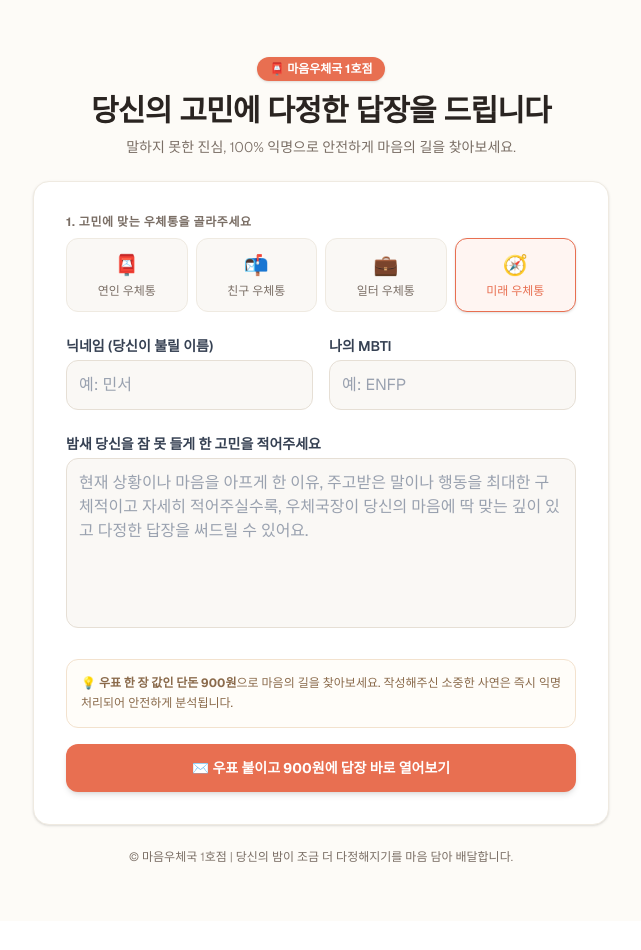
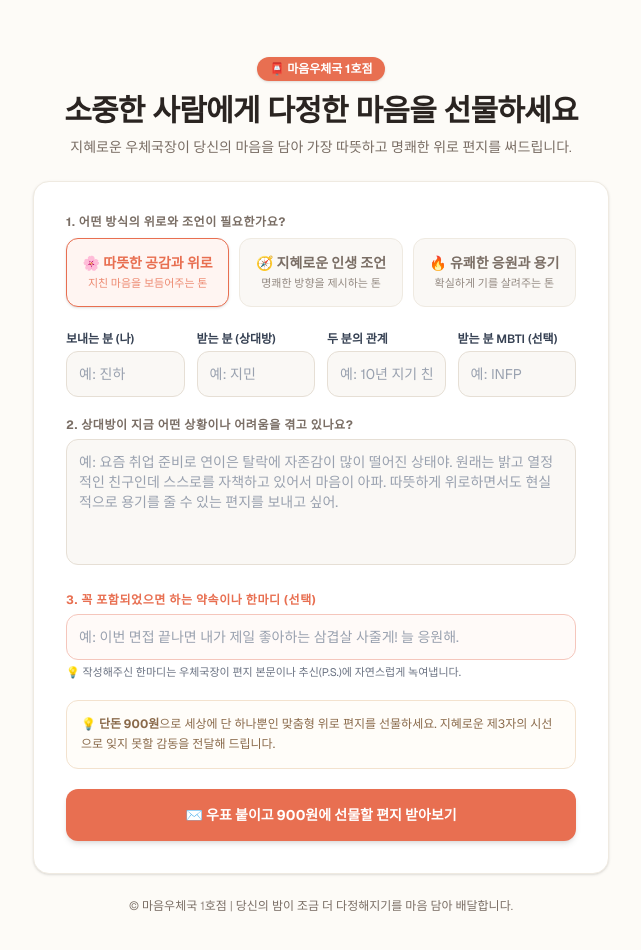
Before and after one commit to fisrt-nod/mind-post, a Next.js app: page / in a window 1280 px wide. Shown: the top 950 px of the page, without its empty margins (319-960 px from the left). Before the commit the page ends 921 px from the top, so only its background shows below. Built offline with nearby package versions, Linux system fonts and the light colour scheme.

Commit message:
선물용 마음우체국 UI 전체 리뉴얼

```diff
--- a/app/page.tsx
+++ b/app/page.tsx
@@ -1,19 +1,23 @@
 'use client';
 
 import React, { useState, useEffect } from 'react';
-import type { BoxType } from '@/lib/letter/types';
 
+type AdviceTone = 'empathy' | 'mentor' | 'cheerup';
 type Step = 'form' | 'loading' | 'letter';
 
 export default function Home() {
-  const [selectedBox, setSelectedBox] = useState<BoxType>('future');
+  const [selectedTone, setSelectedTone] = useState<AdviceTone>('empathy');
   const [step, setStep] = useState<Step>('form');
 
-  const [nickname, setNickname] = useState('');
-  const [mbti, setMbti] = useState('');
-  const [partnerMbti, setPartnerMbti] = useState('');
+  // 선물용 마음우체국 입력 상태
+  const [senderName, setSenderName] = useState('');
+  const [receiverName, setReceiverName] = useState('');
+  const [relationship, setRelationship] = useState('');
+  const [receiverMbti, setReceiverMbti] = useState('');
   const [story, setStory] = useState('');
+  const [mustInclude, setMustInclude] = useState('');
 
+  // 답장 및 UI 상태
   const [letterText, setLetterText] = useState('');
   const [displayText, setDisplayText] = useState('');
   const [isTypingComplete, setIsTypingComplete] = useState(false);
@@ -22,7 +26,12 @@ export default function Home() {
 
   const handleSubmit = async (e: React.FormEvent) => {
     e.preventDefault();
-    if (!story.trim()) return alert('고민 내용을 적어주세요!');
+    if (!senderName.trim() || !receiverName.trim()) {
+      return alert('보내는 사람과 받는 사람의 이름을 적어주세요!');
+    }
+    if (!story.trim()) {
+      return alert('상대방이 겪고 있는 상황과 마음을 적어주세요!');
+    }
     if (isSubmitting) return;
 
     setIsSubmitting(true);
@@ -36,11 +45,13 @@ export default function Home() {
         method: 'POST',
         headers: { 'Content-Type': 'application/json' },
         body: JSON.stringify({
-          nickname: nickname.trim(),
-          mbti: mbti.trim(),
-          partnerMbti: partnerMbti.trim(),
-          boxType: selectedBox,
+          tone: selectedTone,
+          senderName: senderName.trim(),
+          receiverName: receiverName.trim(),
+          relationship: relationship.trim(),
+          receiverMbti: receiverMbti.trim(),
           story: story.trim(),
+          mustInclude: mustInclude.trim(),
         }),
       });
 
@@ -51,9 +62,7 @@ export default function Home() {
         data = (await response.json()) as { letter?: string; error?: string };
       } else {
         const text = await response.text();
-        throw new Error(
-          text || `서버 오류가 발생했습니다. (${response.status})`,
-        );
+        throw new Error(text || `서버 오류가 발생했습니다. (${response.status})`);
       }
 
       if (!response.ok) {
@@ -68,9 +77,7 @@ export default function Home() {
       setStep('letter');
     } catch (error) {
       const message =
-        error instanceof Error
-          ? error.message
-          : '답장 생성 중 오류가 발생했습니다.';
+        error instanceof Error ? error.message : '답장 생성 중 오류가 발생했습니다.';
       setErrorMessage(message);
       setStep('form');
     } finally {
@@ -78,7 +85,7 @@ export default function Home() {
     }
   };
 
-  // ★ 1. 타이핑 속도 10배 개선: 10ms마다 3글자씩 시원하고 빠르게 출력
+  // 타이핑 효과 (10ms마다 3글자씩 빠르게 출력)
   useEffect(() => {
     if (step !== 'letter' || !letterText) return;
 
@@ -100,7 +107,6 @@ export default function Home() {
     return () => clearInterval(timer);
   }, [step, letterText]);
 
-  // ★ 2. 텍스트 복사 기능
   const handleCopyText = async () => {
     try {
       await navigator.clipboard.writeText(letterText);
@@ -110,16 +116,15 @@ export default function Home() {
     }
   };
 
-  // ★ 3. 웹 공유 기능 (모바일/지원 브라우저에선 네이티브 공유창, 비지원 시 복사)
   const handleShare = async () => {
     if (navigator.share) {
       try {
         await navigator.share({
-          title: '마음우체국 1호점에서 온 답장 📮',
+          title: `${receiverName}님을 위해 마음우체국에서 온 답장 📮`,
           text: letterText,
         });
       } catch {
-        // 사용자가 공유 창을 취소한 경우 조용히 넘김
+        // 공유 취소 시 무시
       }
     } else {
       handleCopyText();
@@ -133,39 +138,39 @@ export default function Home() {
           📮 마음우체국 1호점
         </div>
         <h1 className="text-2xl sm:text-3xl font-serif font-bold text-[#2A2421] tracking-tight">
-          당신의 고민에 다정한 답장을 드립니다
+          소중한 사람에게 다정한 마음을 선물하세요
         </h1>
         <p className="text-sm text-[#7A6E65] mt-2 font-light">
-          말하지 못한 진심, 100% 익명으로 안전하게 마음의 길을 찾아보세요.
+          지혜로운 우체국장이 당신의 마음을 담아 가장 따뜻하고 명쾌한 위로 편지를 써드립니다.
         </p>
       </header>
 
       {step === 'form' && (
         <div className="w-full max-w-xl bg-white border border-[#EFEAE1] rounded-2xl p-6 sm:p-8 shadow-sm">
+          {/* 1. 조언 톤앤매너 선택 */}
           <label className="block text-xs font-bold text-[#7A6E65] mb-2 uppercase tracking-wider">
-            1. 고민에 맞는 우체통을 골라주세요
+            1. 어떤 방식의 위로와 조언이 필요한가요?
           </label>
-          <div className="grid grid-cols-2 sm:grid-cols-4 gap-2 mb-6">
+          <div className="grid grid-cols-1 sm:grid-cols-3 gap-2.5 mb-6">
             {(
               [
-                { id: 'lover', label: '연인 우체통', icon: '📮' },
-                { id: 'friend', label: '친구 우체통', icon: '📬' },
-                { id: 'work', label: '일터 우체통', icon: '💼' },
-                { id: 'future', label: '미래 우체통', icon: '🧭' },
+                { id: 'empathy', label: '🌸 따뜻한 공감과 위로', desc: '지친 마음을 보듬어주는 톤' },
+                { id: 'mentor', label: '🧭 지혜로운 인생 조언', desc: '명쾌한 방향을 제시하는 톤' },
+                { id: 'cheerup', label: '🔥 유쾌한 응원과 용기', desc: '확실하게 기를 살려주는 톤' },
               ] as const
-            ).map((box) => (
+            ).map((tone) => (
               <button
-                key={box.id}
+                key={tone.id}
                 type="button"
-                onClick={() => setSelectedBox(box.id)}
-                className={`flex flex-col items-center justify-center p-3 rounded-xl border text-xs font-medium transition-all ${
-                  selectedBox === box.id
+                onClick={() => setSelectedTone(tone.id)}
+                className={`flex flex-col items-center justify-center p-3.5 rounded-xl border text-left transition-all ${
+                  selectedTone === tone.id
                     ? 'border-[#E86F51] bg-[#FFF5F2] text-[#E86F51] shadow-sm'
                     : 'border-[#EFEAE1] bg-[#FAF8F5] text-[#7A6E65] hover:bg-white'
                 }`}
               >
-                <span className="text-xl mb-1">{box.icon}</span>
-                {box.label}
+                <span className="text-sm font-bold mb-0.5">{tone.label}</span>
+                <span className="text-[11px] opacity-80">{tone.desc}</span>
               </button>
             ))}
           </div>
@@ -179,85 +184,104 @@ export default function Home() {
             </div>
           )}
 
-          <form onSubmit={handleSubmit} className="space-y-4">
-            {/* 닉네임, 나의 MBTI, 상대방 MBTI 입력 영역 */}
-            <div
-              className={`grid grid-cols-1 ${
-                selectedBox === 'future' ? 'md:grid-cols-2' : 'md:grid-cols-3'
-              } gap-4 my-6 transition-all`}
-            >
+          <form onSubmit={handleSubmit} className="space-y-5">
+            {/* 2. 보내는 사람 / 받는 사람 / 관계 / MBTI */}
+            <div className="grid grid-cols-2 sm:grid-cols-4 gap-3">
               <div>
-                <label className="block text-sm font-semibold text-gray-700 mb-1">
-                  닉네임 (당신이 불릴 이름)
+                <label className="block text-xs font-semibold text-gray-700 mb-1">
+                  보내는 분 (나)
                 </label>
                 <input
                   type="text"
-                  value={nickname}
-                  onChange={(e) => setNickname(e.target.value)}
-                  placeholder="예: 민서"
-                  className="w-full p-3 bg-[#FAF8F5] border border-[#E6DFD5] rounded-xl text-gray-800 placeholder-gray-400 focus:outline-none focus:ring-2 focus:ring-orange-400 focus:bg-white transition-colors"
+                  value={senderName}
+                  onChange={(e) => setSenderName(e.target.value)}
+                  placeholder="예: 진하"
+                  className="w-full p-3 bg-[#FAF8F5] border border-[#E6DFD5] rounded-xl text-sm text-gray-800 placeholder-gray-400 focus:outline-none focus:ring-2 focus:ring-orange-400 focus:bg-white"
                 />
               </div>
 
               <div>
-                <label className="block text-sm font-semibold text-gray-700 mb-1">
-                  나의 MBTI
+                <label className="block text-xs font-semibold text-gray-700 mb-1">
+                  받는 분 (상대방)
                 </label>
                 <input
                   type="text"
-                  value={mbti}
-                  onChange={(e) => setMbti(e.target.value)}
-                  placeholder="예: ENFP"
-                  className="w-full p-3 bg-[#FAF8F5] border border-[#E6DFD5] rounded-xl text-gray-800 placeholder-gray-400 focus:outline-none focus:ring-2 focus:ring-orange-400 focus:bg-white transition-colors"
+                  value={receiverName}
+                  onChange={(e) => setReceiverName(e.target.value)}
+                  placeholder="예: 지민"
+                  className="w-full p-3 bg-[#FAF8F5] border border-[#E6DFD5] rounded-xl text-sm text-gray-800 placeholder-gray-400 focus:outline-none focus:ring-2 focus:ring-orange-400 focus:bg-white"
                 />
               </div>
 
-              {selectedBox !== 'future' && (
-                <div>
-                  <label className="block text-sm font-semibold text-gray-700 mb-1">
-                    상대방의 MBTI (선택)
-                  </label>
-                  <input
-                    type="text"
-                    value={partnerMbti}
-                    onChange={(e) => setPartnerMbti(e.target.value)}
-                    placeholder="예: ISTJ"
-                    className="w-full p-3 bg-[#FAF8F5] border border-[#E6DFD5] rounded-xl text-gray-800 placeholder-gray-400 focus:outline-none focus:ring-2 focus:ring-orange-400 focus:bg-white transition-colors"
-                  />
-                  <p className="text-xs text-gray-500 mt-1.5 leading-relaxed">
-                    💡 짐작 가는 성향을 적어주시면 두 분의 성격 차이를 더 깊이
-                    분석해 드려요.
-                  </p>
-                </div>
-              )}
+              <div>
+                <label className="block text-xs font-semibold text-gray-700 mb-1">
+                  두 분의 관계
+                </label>
+                <input
+                  type="text"
+                  value={relationship}
+                  onChange={(e) => setRelationship(e.target.value)}
+                  placeholder="예: 10년 지기 친구"
+                  className="w-full p-3 bg-[#FAF8F5] border border-[#E6DFD5] rounded-xl text-sm text-gray-800 placeholder-gray-400 focus:outline-none focus:ring-2 focus:ring-orange-400 focus:bg-white"
+                />
+              </div>
+
+              <div>
+                <label className="block text-xs font-semibold text-gray-700 mb-1">
+                  받는 분 MBTI (선택)
+                </label>
+                <input
+                  type="text"
+                  value={receiverMbti}
+                  onChange={(e) => setReceiverMbti(e.target.value)}
+                  placeholder="예: INFP"
+                  className="w-full p-3 bg-[#FAF8F5] border border-[#E6DFD5] rounded-xl text-sm text-gray-800 placeholder-gray-400 focus:outline-none focus:ring-2 focus:ring-orange-400 focus:bg-white"
+                />
+              </div>
             </div>
 
-            {/* 고민 작성 (Textarea) 영역 */}
-            <div className="mb-6">
-              <label className="block text-sm font-semibold text-gray-700 mb-1">
-                밤새 당신을 잠 못 들게 한 고민을 적어주세요
+            {/* 3. 상대방이 겪고 있는 상황 및 고민 */}
+            <div>
+              <label className="block text-xs font-bold text-[#7A6E65] mb-1.5 uppercase tracking-wider">
+                2. 상대방이 지금 어떤 상황이나 어려움을 겪고 있나요?
               </label>
               <textarea
                 value={story}
                 onChange={(e) => setStory(e.target.value)}
-                rows={6}
-                placeholder="현재 상황이나 마음을 아프게 한 이유, 주고받은 말이나 행동을 최대한 구체적이고 자세히 적어주실수록, 우체국장이 당신의 마음에 딱 맞는 깊이 있고 다정한 답장을 써드릴 수 있어요."
-                className="w-full p-3 bg-[#FAF8F5] border border-[#E6DFD5] rounded-xl text-gray-800 placeholder-gray-400 focus:outline-none focus:ring-2 focus:ring-orange-400 focus:bg-white transition-colors resize-none"
+                rows={5}
+                placeholder="예: 요즘 취업 준비로 연이은 탈락에 자존감이 많이 떨어진 상태야. 원래는 밝고 열정적인 친구인데 스스로를 자책하고 있어서 마음이 아파. 따뜻하게 위로하면서도 현실적으로 용기를 줄 수 있는 편지를 보내고 싶어."
+                className="w-full p-3 bg-[#FAF8F5] border border-[#E6DFD5] rounded-xl text-sm text-gray-800 placeholder-gray-400 focus:outline-none focus:ring-2 focus:ring-orange-400 focus:bg-white resize-none"
               />
             </div>
 
+            {/* 4. ★ 꼭 포함되었으면 하는 문구 (결제 훅 포인트) */}
+            <div>
+              <label className="block text-xs font-bold text-[#E86F51] mb-1.5 uppercase tracking-wider">
+                3. 꼭 포함되었으면 하는 약속이나 한마디 (선택)
+              </label>
+              <input
+                type="text"
+                value={mustInclude}
+                onChange={(e) => setMustInclude(e.target.value)}
+                placeholder="예: 이번 면접 끝나면 내가 제일 좋아하는 삼겹살 사줄게! 늘 응원해."
+                className="w-full p-3 bg-[#FFF5F2]/50 border border-[#F5C6BC] rounded-xl text-sm text-gray-800 placeholder-gray-400 focus:outline-none focus:ring-2 focus:ring-orange-400 focus:bg-white"
+              />
+              <p className="text-[11px] text-gray-500 mt-1">
+                💡 작성해주신 한마디는 우체국장이 편지 본문이나 추신(P.S.)에 자연스럽게 녹여냅니다.
+              </p>
+            </div>
+
             <div className="bg-[#FFFDF9] border border-[#F3E2CE] rounded-xl p-3.5 text-xs text-[#8A6A4B] leading-relaxed">
-              💡 <strong>우표 한 장 값인 단돈 900원</strong>으로 마음의 길을
-              찾아보세요. 작성해주신 소중한 사연은 즉시 익명 처리되어 안전하게
-              분석됩니다.
+              💡 <strong>단돈 900원</strong>으로 세상에 단 하나뿐인 맞춤형 위로 편지를 선물하세요.
+              지혜로운 제3자의 시선으로 잊지 못할 감동을 전달해 드립니다.
             </div>
 
             <button
               type="submit"
               disabled={isSubmitting}
-              className="w-full bg-[#E86F51] hover:bg-[#D85F41] disabled:bg-[#E86F51]/60 disabled:cursor-not-allowed text-white font-bold py-3.5 rounded-xl shadow-md transition-all text-sm flex items-center justify-center gap-2 cursor-pointer"
+              className="w-full bg-[#E86F51] hover:bg-[#D85F41] disabled:bg-[#E86F51]/60 disabled:cursor-not-allowed text-white font-bold py-4 rounded-xl shadow-md transition-all text-sm flex items-center justify-center gap-2 cursor-pointer"
             >
-              ✉️ 우표 붙이고 900원에 답장 바로 열어보기
+              ✉️ 우표 붙이고 900원에 선물할 편지 받아보기
             </button>
           </form>
         </div>
@@ -267,11 +291,10 @@ export default function Home() {
         <div className="w-full max-w-xl bg-white border border-[#EFEAE1] rounded-2xl p-12 text-center shadow-sm flex flex-col items-center justify-center my-12">
           <div className="w-16 h-16 border-4 border-[#F3E2CE] border-t-[#E86F51] rounded-full animate-spin mb-6"></div>
           <h3 className="text-lg font-serif font-bold text-[#2A2421] mb-2">
-            우체국장이 당신의 마음을 읽는 중입니다...
+            우체국장이 {receiverName}님을 위한 편지를 쓰는 중입니다...
           </h3>
           <p className="text-xs text-[#7A6E65] font-light animate-pulse">
-            사연에 담긴 진심을 분석해 다정한 답장을 작성하고 있어요. 잠시만
-            기다려주세요.
+            {senderName}님의 따뜻한 마음과 상황을 분석해 가장 명쾌하고 다정한 글을 짓고 있어요.
           </p>
         </div>
       )}
@@ -280,12 +303,11 @@ export default function Home() {
         <div className="w-full max-w-xl bg-[#FFFDF9] border border-[#EFEAE1] rounded-2xl p-6 sm:p-10 shadow-lg my-4 relative">
           <div className="border-b border-[#F3E2CE] pb-4 mb-6 flex justify-between items-center">
             <span className="text-xs font-bold text-[#E86F51] bg-[#FFF5F2] px-2.5 py-1 rounded-md">
-              📮 마음우체국 답장 도착
+              📮 {receiverName}님 앞으로 도착한 편지
             </span>
-            <span className="text-xs text-[#7A6E65]">익명 영구 파기 보장</span>
+            <span className="text-xs text-[#7A6E65]">의뢰인: {senderName}님</span>
           </div>
 
-          {/* ★ 4. 폰트 변경: font-serif, tracking-wide, leading-8 을 적용해 품격 있는 서체 표현 */}
           <div className="font-serif text-sm sm:text-base text-[#2A2421] leading-8 tracking-wide whitespace-pre-line min-h-[300px]">
             {displayText}
             {!isTypingComplete && (
@@ -293,7 +315,6 @@ export default function Home() {
             )}
           </div>
 
-          {/* ★ 5. 버튼 구성 변경: 복사하기 + 공유하기 + 다시 작성하기 */}
           <div className="mt-8 pt-6 border-t border-[#F3E2CE] flex flex-col sm:flex-row gap-2.5">
             <button
               onClick={handleCopyText}
@@ -305,27 +326,27 @@ export default function Home() {
               onClick={handleShare}
               className="flex-1 bg-[#FAF8F5] border border-[#EFEAE1] hover:bg-[#EFEAE1] text-[#332C27] text-xs font-bold py-3.5 rounded-xl transition-all flex items-center justify-center gap-1.5"
             >
-              📤 답장 공유하기
+              📤 편지 공유하기
             </button>
             <button
               onClick={() => {
                 setStep('form');
                 setStory('');
+                setMustInclude('');
                 setLetterText('');
                 setDisplayText('');
                 setErrorMessage('');
               }}
               className="flex-1 bg-[#E86F51] text-white text-xs font-bold py-3.5 rounded-xl hover:bg-[#D85F41] transition-all flex items-center justify-center gap-1.5"
             >
-              ✉️ 다른 사연 보내기
+              ✉️ 다른 편지 또 쓰기
             </button>
           </div>
         </div>
       )}
 
       <footer className="text-center text-xs text-[#7A6E65] my-6 font-light">
-        © 마음우체국 1호점 | 당신의 밤이 조금 더 다정해지기를 마음 담아
-        배달합니다.
+        © 마음우체국 1호점 | 당신의 밤이 조금 더 다정해지기를 마음 담아 배달합니다.
       </footer>
     </main>
   );
```
